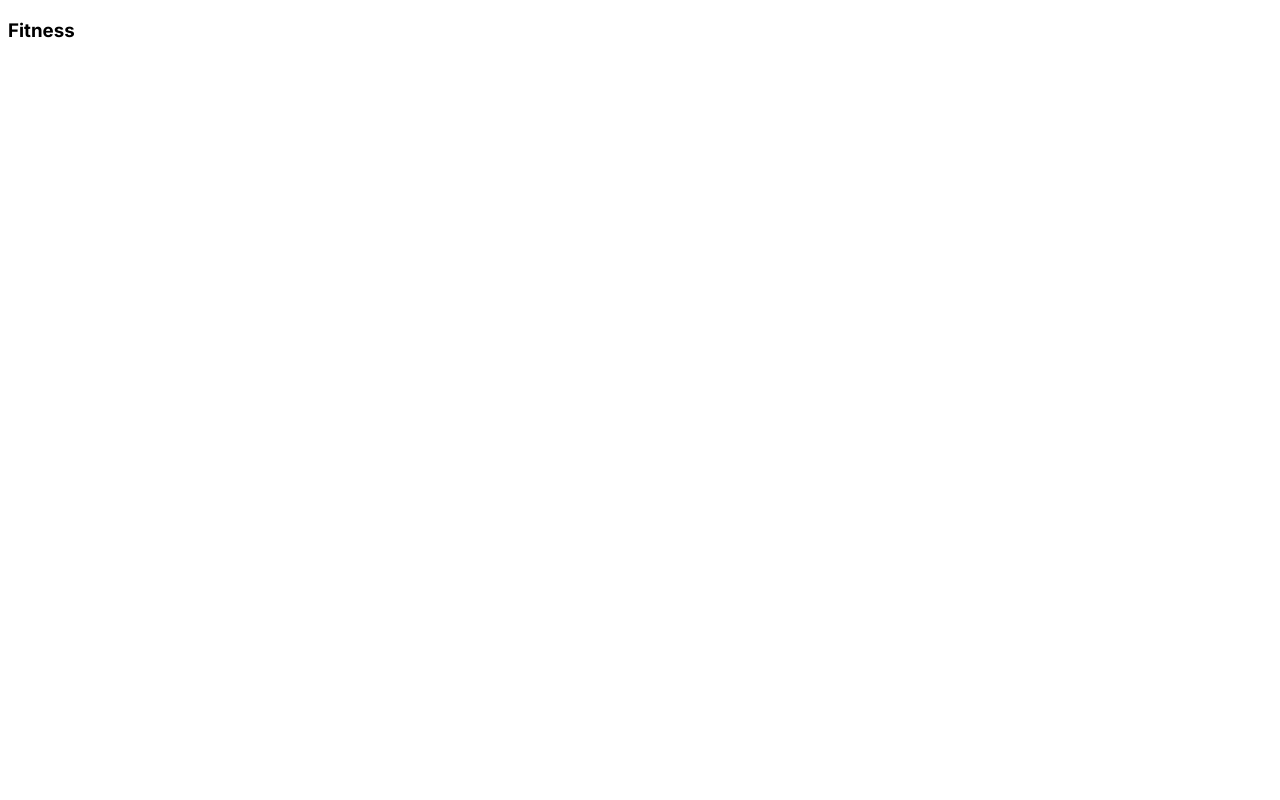
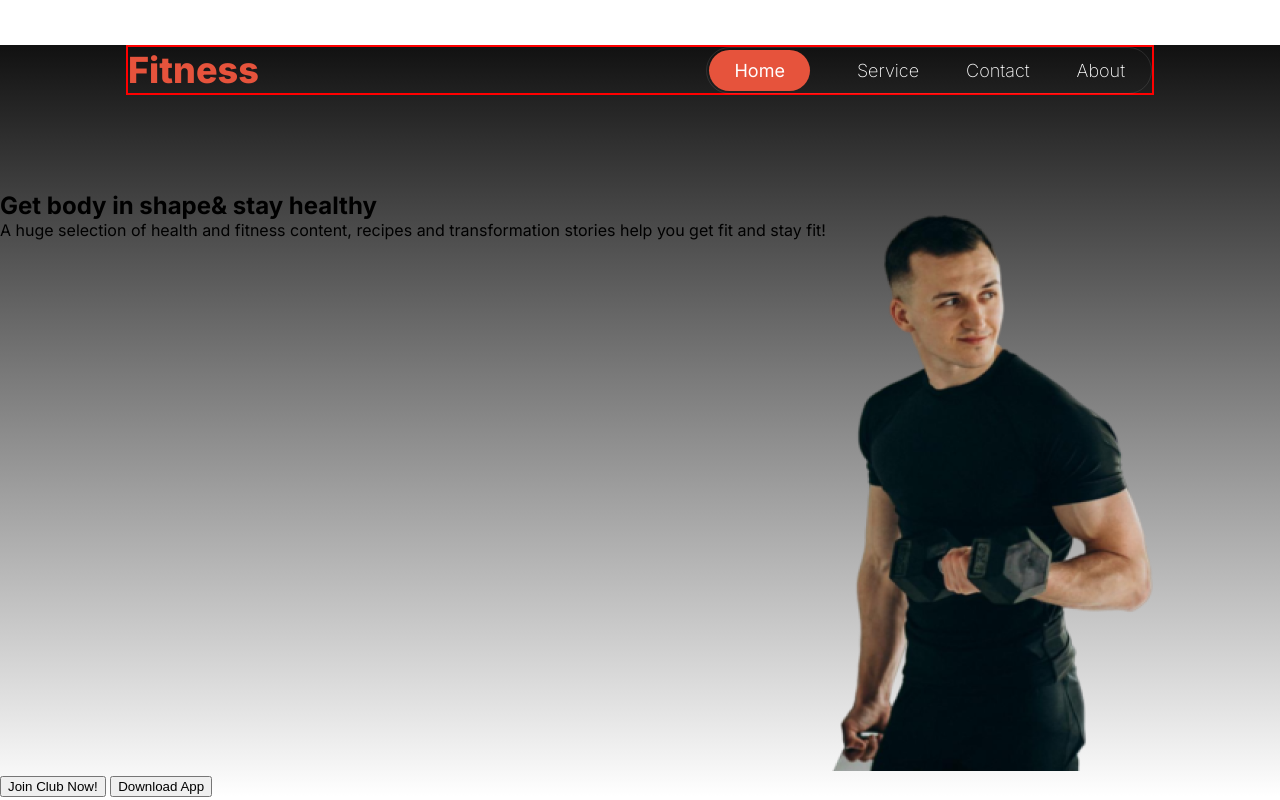
Before and after one commit to rummansaaqeb/bat-ten-assign-two, a plain HTML site: page index.html in a window 1280 px wide. Drawn offline with Linux system fonts and the light colour scheme; a web font is replaced by a local one.

Commit message:
added navbar and structure of banner section

```diff
--- a/index.html
+++ b/index.html
@@ -1,18 +1,52 @@
 <!DOCTYPE html>
 <html lang="en">
+
 <head>
     <meta charset="UTF-8">
     <meta name="viewport" content="width=device-width, initial-scale=1.0">
     <title>Assignment 2</title>
     <link rel="stylesheet" href="./styles/style.css">
 </head>
+
 <body class="inter-font">
-    <header>
-        <nav>
+    <header class="header">
+
+        <!-- Nav Section Starts Here -->
+
+        <nav class="navbar">
             <h3>Fitness</h3>
+            <ul>
+                <li id="li-home"><span class="home-text">Home</span></li>
+                <li id="li-service">Service</li>
+                <li id="li-contact">Contact</li>
+                <li id="li-about">About</li>
+            </ul>
         </nav>
+
+        <!-- Nav Section Ends Here -->
+
+        <!-- Banner Section Starts Here -->
+
+        <section class="banner-container">
+            <div>
+                <h1>Get body in <span>shape</span>& stay healthy</h1>
+                <p>A huge selection of health and fitness content, recipes and transformation stories help you get fit and
+                    stay fit!</p>
+            </div>
+            <div>
+                <img src="./images/banner-img.png" alt="">
+            </div>
+        </section>
+        <div>
+            <button>Join Club Now!</button>
+            <button>Download App</button>
+        </div>
+
+        <!-- Banner Secction Ends Here -->
+
     </header>
     <main></main>
     <footer></footer>
 </body>
+
 </html>
--- a/styles/style.css
+++ b/styles/style.css
@@ -11,10 +11,83 @@
   font-variation-settings:
     "slnt" 0;
 }
+
 .calligraffitti-font {
-    font-family: "Calligraffitti", cursive;
-    font-weight: 400;
-    font-style: normal;
-  }
+  font-family: "Calligraffitti", cursive;
+  font-weight: 400;
+  font-style: normal;
+}
 
-  /* Fonts End Here */
+/* Fonts End Here */
+* {
+  margin: 0;
+}
+
+/* Navbar Styles Start Here */
+.header {
+  width: 100%;
+  background: linear-gradient(rgb(17, 17, 17), rgba(119, 119, 119, 0) 100%);
+}
+
+.navbar {
+  display: flex;
+  width: 80%;
+  height: 46px;
+  border: 2px solid red;
+  margin: 0 auto;
+  justify-content: space-between;
+  margin-top: 45px;
+  align-items: center;
+  margin-bottom: 96px;
+
+}
+
+.navbar ul {
+  display: flex;
+  justify-content: space-evenly;
+  gap: 47px;
+  border: 1px solid rgba(255, 255, 255, 0.1);
+  border-radius: 39px;
+  list-style: none;
+  padding: 2px;
+  align-items: center;
+}
+#li-service, #li-contact{
+  color: white;
+  font-size: 18px;
+  font-weight: 200;
+}
+#li-about {
+  padding-right: 24px;
+  color: white;
+  font-size: 18px;
+  font-weight: 200;
+}
+
+#li-home {
+  background-color: rgb(230, 83, 60);
+  border-radius: 46px;
+  padding: 10px 5px;
+}
+
+.home-text {
+  height: 45px;
+  padding: 8px 20px 8px 20px;
+  color: rgb(255, 255, 255);
+  font-size: 18px;
+}
+
+.navbar h3 {
+  color: rgb(230, 83, 60);
+  font-size: 36px;
+  font-weight: 800;
+  text-align: left;
+}
+
+/* Navbar Styles End Here */
+
+
+/* Banner Section Styles Start Here */
+.banner-container{
+  display: flex;
+}
```
Also changed, not shown: images/banner-img.png (renamed from images/Images 2.png).
